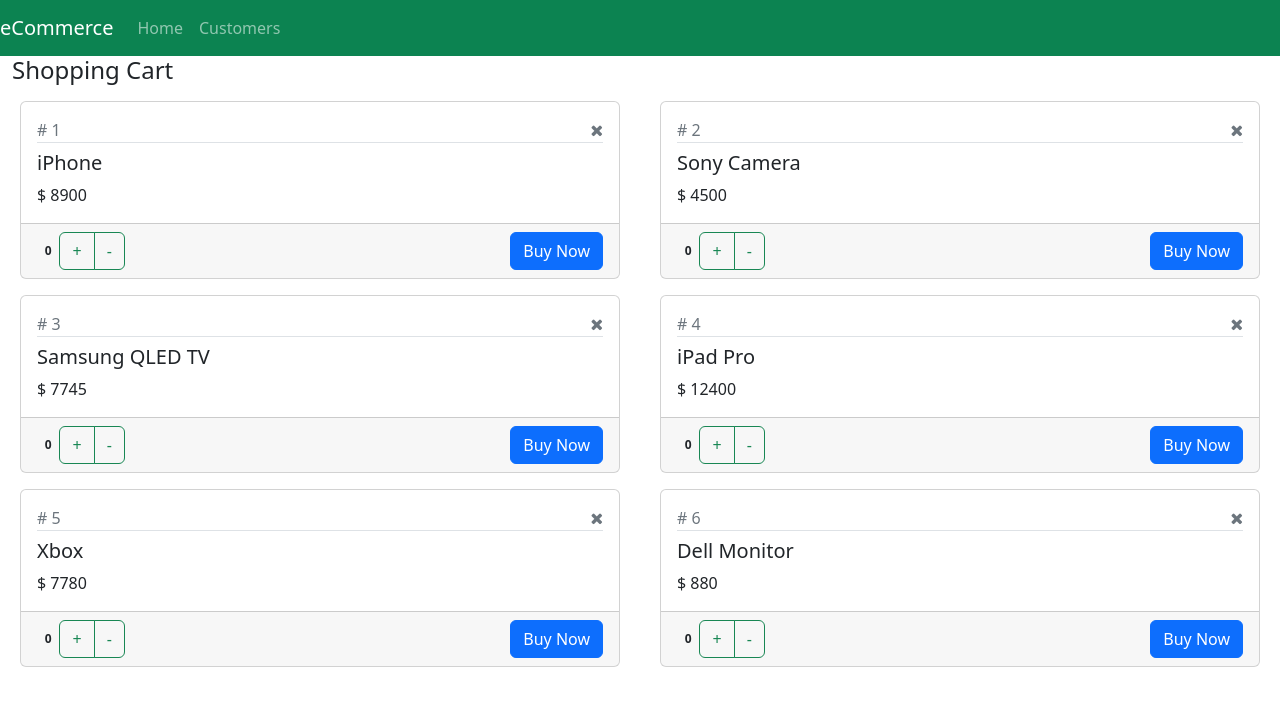
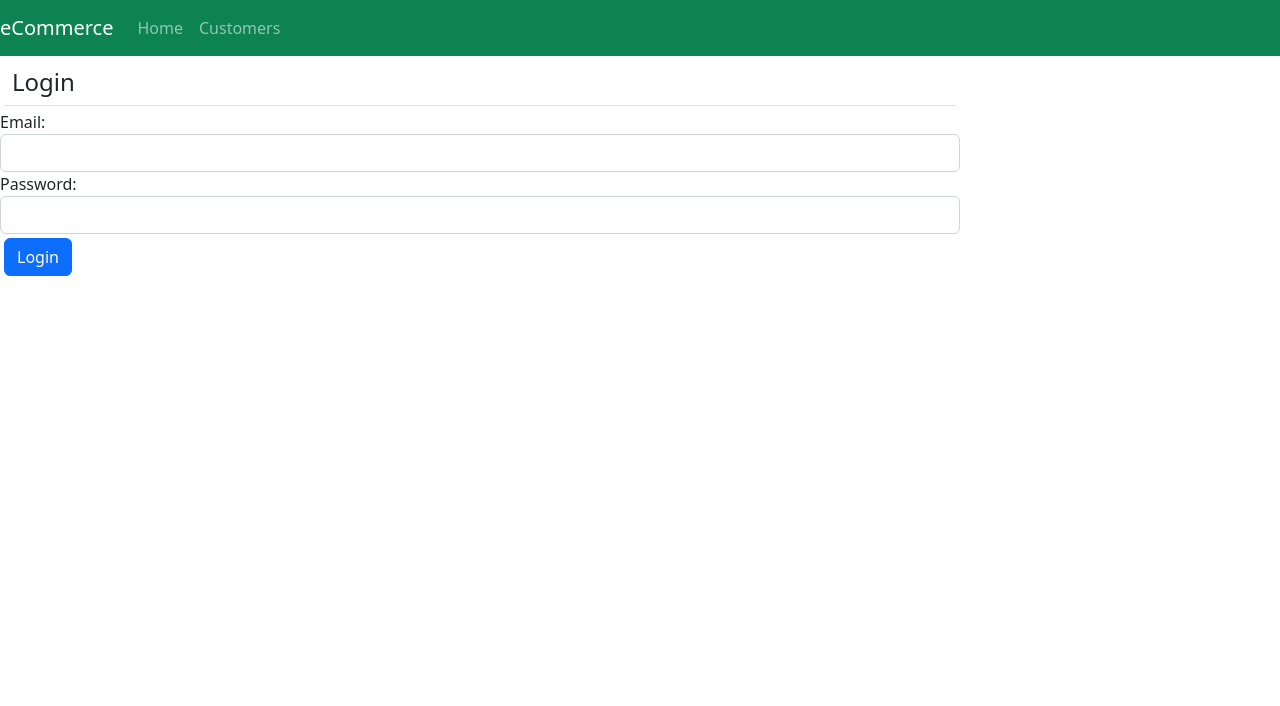
Before and after one commit to apisceva/eCommerce, a React (Create React App) app: page / in a window 1280 px wide. Shown: the top 706 px of the page. Built offline with nearby package versions, Linux system fonts and the light colour scheme.

Commit message:
Login added

```diff
--- a/package.json
+++ b/package.json
@@ -9,6 +9,7 @@
     "bootstrap": "^5.2.0",
     "font-awesome": "^4.7.0",
     "jquery": "^3.6.0",
+    "json-server": "^0.17.0",
     "popper.js": "^1.16.1",
     "react": "^18.2.0",
     "react-dom": "^18.2.0",
--- a/src/App.jsx
+++ b/src/App.jsx
@@ -1,17 +1,13 @@
 import React, { Component } from "react";
 import NavBar from "./NavBar";
-import ShoppingCart from "./ShoppingCart";
+import Login from "./Login";
 
-
-
-export default class App extends Component
-{
-    render()
-    {
+export default class App extends Component {
+  render() {
     return (
       <React.Fragment>
         <NavBar />
-                <ShoppingCart />
+        <Login />
       </React.Fragment>
     );
   }
--- /dev/null
+++ b/src/Login.jsx
@@ -0,0 +1,72 @@
+import React, { Component } from "react";
+
+export default class Login extends Component {
+  constructor(props) {
+    super(props);
+    this.state = { email: "", password: "", message: "" };
+  }
+  render() {
+    {
+      return (
+        <div className="col-lg-9">
+          <h4 className="m-1 p-2 border-bottom">Login</h4>
+
+          {/*Email starts*/}
+          <div className="form-group form-row">
+            <label className="col-lg-4">Email:</label>
+            <input
+              type="text"
+              className="form form-control"
+              value={this.state.email}
+              onChange={(event) => {
+                this.setState({ email: event.target.value });
+              }}
+            />
+          </div>
+          {/*Email ends*/}
+
+          {/*Password starts*/}
+          <div className="form-group form-row">
+            <label className="col-lg-4">Password:</label>
+            <input
+              type="password"
+              className="form form-control"
+              value={this.state.password}
+              onChange={(event) => {
+                this.setState({ password: event.target.value });
+              }}
+            />
+          </div>
+          {/*Password ends*/}
+
+          <div className="text-right">
+            {this.state.message}
+            <button className="btn btn-primary m-1" onClick={this.onLoginClick}>
+              Login
+            </button>
+          </div>
+        </div>
+      );
+    } //end of render
+
+    //Executes when user clicks on Login
+    /*   onLoginClick = () => {
+      if (
+        this.state.email === "admin@test.com" &&
+        this.state.password === "admin123"
+      ) {
+        //success
+        this.setState({
+          message: <span className="text-success">Successfully Logged-in</span>,
+        });
+      } else {
+        //error
+        this.setState({
+          message: (
+            <span className="text-danger">Invalid login, please try again</span>
+          ),
+        });
+      }
+    }; */
+  }
+}
```
Also changed, not shown: 1 other file (tests, documents, lock files or other folders). Lines whose indentation alone changed are shown as unchanged.
